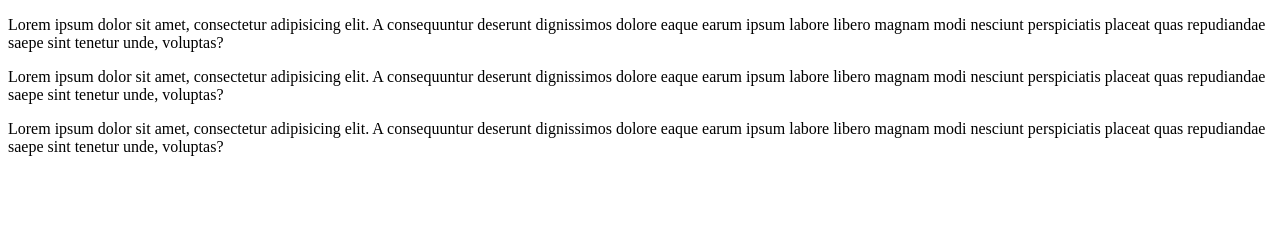
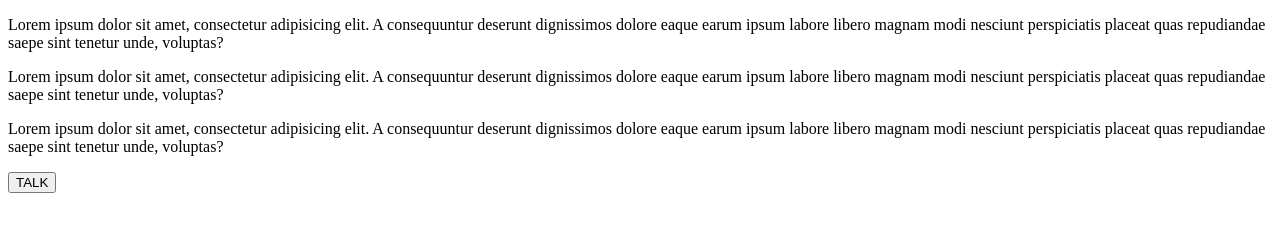
Before and after one commit to dronovs/prototypeConstructor, a plain HTML site: page index.html in a window 1280 px wide. Drawn offline with Linux system fonts and the light colour scheme.

Commit message:
first commit

```diff
--- a/index.html
+++ b/index.html
@@ -25,6 +25,8 @@
             repudiandae saepe sint tenetur unde, voluptas?
         </p>
     </div>
+
+    <button onclick="talk()">TALK</button>
 </div>
 
 
--- a/js/class.js
+++ b/js/class.js
@@ -96,3 +96,7 @@ console.log(newStudent.getAverageAttendance());
 console.log(newStudent.getAverageMark());
 console.log(newStudent.summary());
 console.log(newStudent);
+
+function talk () {
+    speechSynthesis.speak(new SpeechSynthesisUtterance('Привет'));
+}
```
